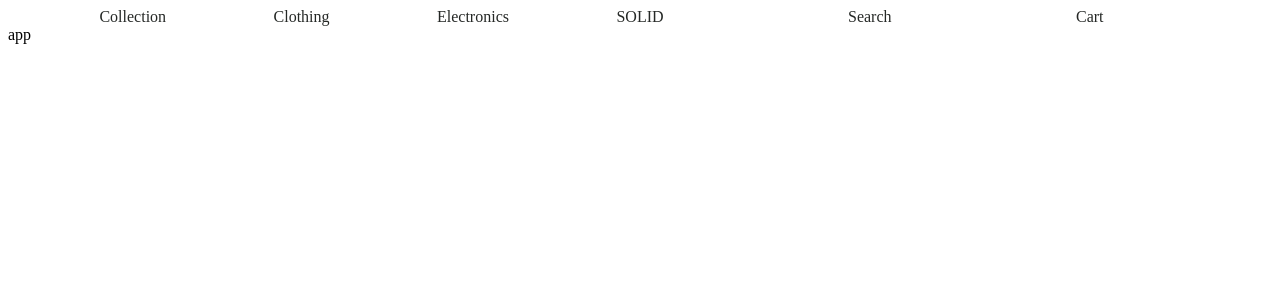
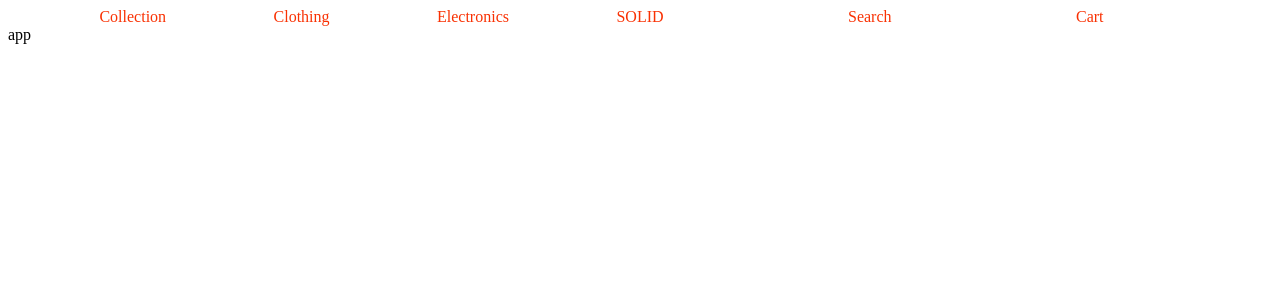
Before and after one commit to cagatay-usta/solid-ecommerce, a React (Vite) app: page / in a window 1280 px wide. Shown: the top 300 px of the page. Built offline with nearby package versions, Linux system fonts and the light colour scheme.

Commit message:
provide theme for styled components from mui

```diff
--- a/src/components/Navbar.tsx
+++ b/src/components/Navbar.tsx
@@ -1,11 +1,9 @@
 import { NavLink } from "react-router-dom";
 import { styled } from "@mui/material";
-import { useTheme } from "@mui/material/styles";
 
 /* TODO:
   add navlink styled component
   style navbar
-  add styled component theme??
 
 */
 
@@ -14,7 +12,7 @@ const NavContainer = styled("header")`
   justify-content: space-evenly;
   width: 100%;
   gap: 1rem;
-  color: ${(props) => props.color};
+  color: ${(props) => props.theme.palette.secondary.main};
 `;
 
 const NavLinksContainer = styled("div")`
@@ -27,11 +25,10 @@ const NavLinksContainer = styled("div")`
 const Logo = styled("div")``;
 
 function Navbar() {
-  const theme = useTheme();
 
   return (
     <>
-      <NavContainer color={theme.palette.primary.main}>
+      <NavContainer>
         <NavLinksContainer>
           <div>Collection</div>
           <div>Clothing</div>
```
